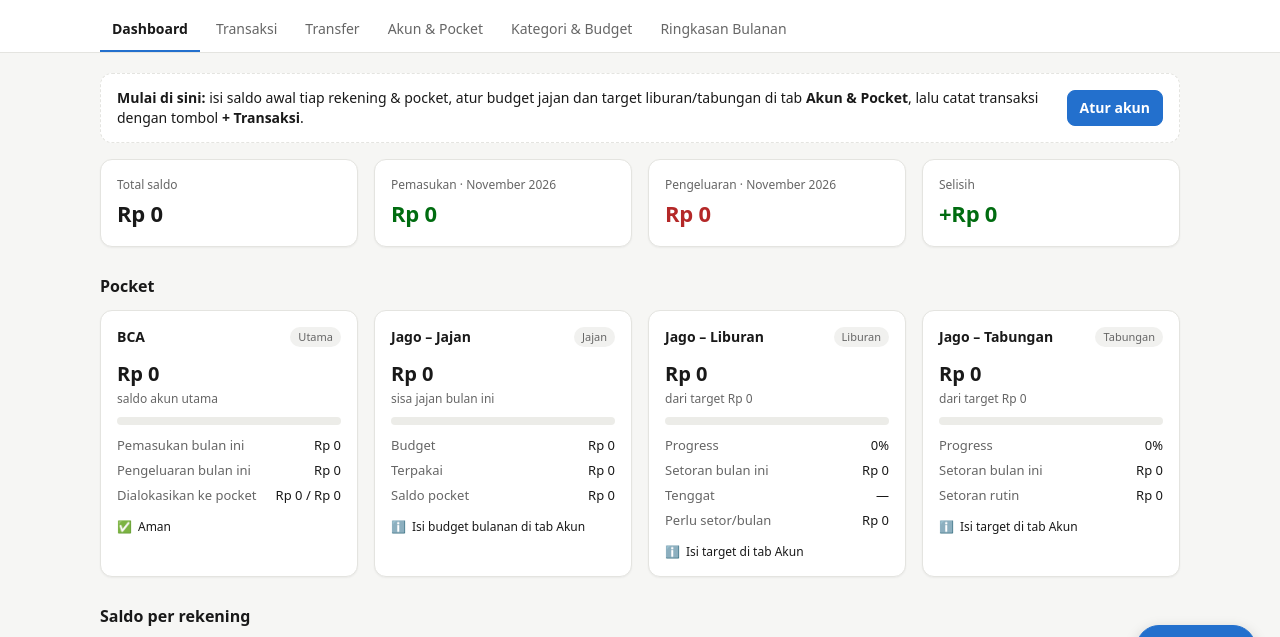
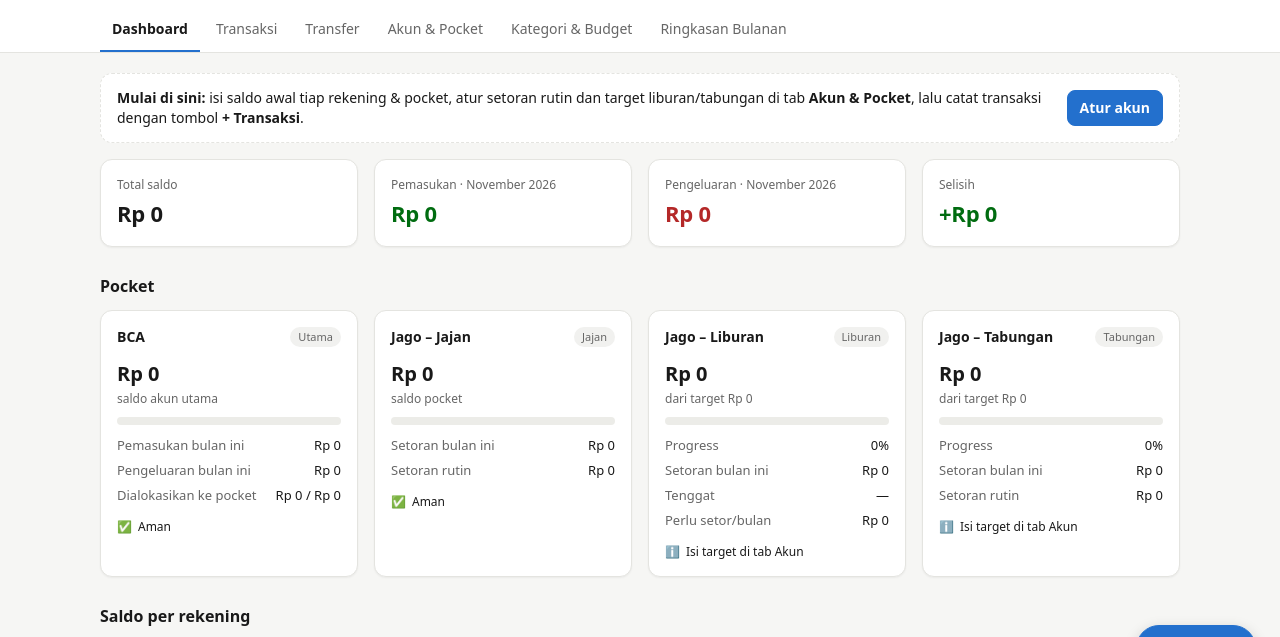
Before and after one commit to qahludhia/Finance-Tracker, a plain HTML site: page index.html in a window 1280 px wide. Shown: the part 105-742 px from the top of the page. Drawn offline with Linux system fonts and the light colour scheme.

Commit message:
Pocket Jajan: tampilkan saldo dan alokasi, hapus budget bulanan
Co-Authored-By: Claude Opus 5.5 <noreply@anthropic.com>
Claude-Session: https://claude.ai/code/session_015xMm4KQvgerJCF1VH4VrXt

```diff
--- a/index.html
+++ b/index.html
@@ -486,14 +486,13 @@ function pocketInfo(a, m) {
   const saldo = saldoAkun(a);
   const keluar = keluarBulan(a, m);
   if (a.fungsi === "Jajan") {
-    const budget = Number(a.budgetBulanan) || 0;
-    const sisa = budget - keluar;
-    const pct = budget > 0 ? keluar / budget : 0;
+    const rutin = Number(a.setoranRutin) || 0;
+    const setoran = setoranBulan(a, m);
+    const pct = rutin > 0 ? setoran / rutin : 0;
     let st = ["good", "✅", "Aman"];
-    if (budget <= 0) st = ["", "ℹ️", "Isi budget bulanan di tab Akun"];
-    else if (sisa < 0) st = ["critical", "🔴", "Over budget " + rp(-sisa)];
-    else if (sisa < budget * 0.2) st = ["warning", "🟡", "Tinggal sedikit"];
-    return { saldo, keluar, budget, sisa, pct, st };
+    if (saldo < 0) st = ["critical", "🔴", "Saldo minus"];
+    else if (rutin > 0 && setoran < rutin) st = ["", "ℹ️", "Belum dialokasikan " + rp(rutin - setoran)];
+    return { saldo, keluar, rutin, setoran, pct, st };
   }
   if (a.fungsi === "Liburan" || a.fungsi === "Tabungan") {
     const target = Number(a.target) || 0;
@@ -544,7 +543,7 @@ function viewDashboard() {
 
   let h = "";
   if (isEmpty) {
-    h += `<div class="banner"><p><b>Mulai di sini:</b> isi saldo awal tiap rekening & pocket, atur budget jajan dan target liburan/tabungan di tab <b>Akun & Pocket</b>, lalu catat transaksi dengan tombol <b>+ Transaksi</b>.</p><button class="btn primary" data-go="akun">Atur akun</button></div>`;
+    h += `<div class="banner"><p><b>Mulai di sini:</b> isi saldo awal tiap rekening & pocket, atur setoran rutin dan target liburan/tabungan di tab <b>Akun & Pocket</b>, lalu catat transaksi dengan tombol <b>+ Transaksi</b>.</p><button class="btn primary" data-go="akun">Atur akun</button></div>`;
   }
   h += `<div class="grid g4">
     ${stat("Total saldo", rp(totalSaldo))}
@@ -608,11 +607,10 @@ function pocketCard(a, m) {
   const p = pocketInfo(a, m);
   let body = "";
   if (a.fungsi === "Jajan") {
-    body = `<div class="big ${p.sisa < 0 ? "neg" : ""}">${rp(p.sisa)}</div><div class="muted" style="font-size:12px">sisa jajan bulan ini</div>
-      <div class="progress" data-tip="Terpakai ${rp(p.keluar)} dari ${rp(p.budget)} (${Math.round(p.pct * 100)}%)"><div class="${p.st[0]}" style="width:${Math.min(100, p.pct * 100)}%"></div></div>
-      <div class="kv"><span>Budget</span><span class="num">${rp(p.budget)}</span></div>
-      <div class="kv"><span>Terpakai</span><span class="num">${rp(p.keluar)}</span></div>
-      <div class="kv"><span>Saldo pocket</span><span class="num">${rp(p.saldo)}</span></div>`;
+    body = `<div class="big ${p.saldo < 0 ? "neg" : ""}">${rp(p.saldo)}</div><div class="muted" style="font-size:12px">saldo pocket</div>
+      <div class="progress" data-tip="Dialokasikan ${rp(p.setoran)} dari ${rp(p.rutin)} (${Math.round(p.pct * 100)}%)"><div class="${p.pct >= 1 ? "good" : ""}" style="width:${Math.min(100, p.pct * 100)}%"></div></div>
+      <div class="kv"><span>Setoran bulan ini</span><span class="num">${rp(p.setoran)}</span></div>
+      <div class="kv"><span>Setoran rutin</span><span class="num">${rp(p.rutin)}</span></div>`;
   } else if (a.fungsi === "Liburan" || a.fungsi === "Tabungan") {
     body = `<div class="big">${rp(p.saldo)}</div><div class="muted" style="font-size:12px">dari target ${rp(p.target)}</div>
       <div class="progress" data-tip="${Math.round(p.pct * 100)}% dari target"><div class="${p.pct >= 1 ? "good" : ""}" style="width:${Math.min(100, p.pct * 100)}%"></div></div>
@@ -724,10 +722,10 @@ function viewTransfer() {
 
 /* ============ Akun ============ */
 function viewAkun() {
-  return `<div class="section-title" style="margin-top:0"><div><h2>Akun & Pocket</h2><div class="hint">Tiap pocket Jago dihitung sebagai akun sendiri. Fungsi menentukan cara pocket dipantau: Jajan → budget bulanan, Liburan → target + tenggat, Tabungan → target & peringatan kalau terpakai.</div></div><button class="btn primary" id="addAkun">+ Akun</button></div>
-    <div class="card"><div class="table-wrap"><table><thead><tr><th>Nama</th><th>Bank</th><th>Fungsi</th><th class="r">Saldo awal</th><th class="r">Setoran rutin</th><th class="r">Budget/bulan</th><th class="r">Target</th><th>Tenggat</th><th class="r">Saldo sekarang</th><th></th></tr></thead><tbody>
+  return `<div class="section-title" style="margin-top:0"><div><h2>Akun & Pocket</h2><div class="hint">Tiap pocket Jago dihitung sebagai akun sendiri. Fungsi menentukan cara pocket dipantau: Jajan → saldo & alokasi, Liburan → target + tenggat, Tabungan → target & peringatan kalau terpakai.</div></div><button class="btn primary" id="addAkun">+ Akun</button></div>
+    <div class="card"><div class="table-wrap"><table><thead><tr><th>Nama</th><th>Bank</th><th>Fungsi</th><th class="r">Saldo awal</th><th class="r">Setoran rutin</th><th class="r">Target</th><th>Tenggat</th><th class="r">Saldo sekarang</th><th></th></tr></thead><tbody>
     ${S.akun.map(a => `<tr><td>${esc(a.nama)}</td><td>${esc(a.bank)}</td><td><span class="pill">${esc(a.fungsi)}</span></td><td class="r num">${rp(a.saldoAwal)}</td><td class="r num">${a.fungsi === "Utama" ? "—" : rp(a.setoranRutin)}</td>
-      <td class="r num">${a.fungsi === "Jajan" ? rp(a.budgetBulanan) : "—"}</td><td class="r num">${a.fungsi === "Liburan" || a.fungsi === "Tabungan" ? rp(a.target) : "—"}</td><td>${a.fungsi === "Liburan" ? dateLabel(a.tenggat) || "—" : "—"}</td>
+      <td class="r num">${a.fungsi === "Liburan" || a.fungsi === "Tabungan" ? rp(a.target) : "—"}</td><td>${a.fungsi === "Liburan" ? dateLabel(a.tenggat) || "—" : "—"}</td>
       <td class="r num"><b>${rp(saldoAkun(a))}</b></td><td class="r" style="white-space:nowrap"><button class="btn small" data-edit-akun="${a.id}">Ubah</button> <button class="btn small danger" data-del-akun="${a.id}">Hapus</button></td></tr>`).join("")}
     </tbody></table></div></div>
     <p class="hint">Saldo sekarang = saldo awal + pemasukan − pengeluaran + transfer masuk − transfer keluar. Kalau beda dengan saldo di aplikasi bank, cek transaksi yang belum tercatat.</p>`;
@@ -744,7 +742,7 @@ function viewKategori() {
       <td class="r" style="white-space:nowrap"><button class="btn small" data-edit-kat="${k.id}">Ubah</button> <button class="btn small danger" data-del-kat="${k.id}">Hapus</button></td></tr>`;
   };
   const tbl = (tipe) => `<table><thead><tr><th>${tipe}</th><th class="r">Budget/bulan</th><th class="r">${tipe === "Pemasukan" ? "Masuk" : "Terpakai"} · ${monthShort(m)}</th><th class="r">Sisa</th><th></th></tr></thead><tbody>${S.kategori.filter(k => k.tipe === tipe).map(row).join("")}</tbody></table>`;
-  return `<div class="section-title" style="margin-top:0"><div><h2>Kategori & Budget</h2><div class="hint">Budget kategori itu opsional. Budget jajan utama sudah diatur lewat pocket Jajan.</div></div><button class="btn primary" id="addKat">+ Kategori</button></div>
+  return `<div class="section-title" style="margin-top:0"><div><h2>Kategori & Budget</h2><div class="hint">Budget kategori itu opsional.</div></div><button class="btn primary" id="addKat">+ Kategori</button></div>
     <div class="grid g2"><div class="card table-wrap">${tbl("Pengeluaran")}</div><div class="card table-wrap">${tbl("Pemasukan")}</div></div>`;
 }
 
@@ -824,11 +822,10 @@ function formAkun(a) {
     <label>Saldo awal (Rp)<input type="text" inputmode="numeric" name="saldoAwal" data-rp value="${rpVal(a.saldoAwal)}" placeholder="0"></label>
     <span class="hint">Saldo awal = saldo di aplikasi bank saat kamu mulai mencatat.</span>
     <label data-f="Jajan Liburan Tabungan Lainnya">Setoran rutin tiap gajian (Rp)<input type="text" inputmode="numeric" name="setoranRutin" data-rp value="${rpVal(a.setoranRutin)}" placeholder="0"></label>
-    <label data-f="Jajan">Budget jajan per bulan (Rp)<input type="text" inputmode="numeric" name="budgetBulanan" data-rp value="${rpVal(a.budgetBulanan)}" placeholder="0"></label>
     <label data-f="Liburan Tabungan">Target (Rp)<input type="text" inputmode="numeric" name="target" data-rp value="${rpVal(a.target)}" placeholder="0"></label>
     <label data-f="Liburan">Tenggat (tanggal berangkat)<input type="date" name="tenggat" value="${a.tenggat || ""}"></label>`,
     (fd) => {
-      const data = { nama: fd.nama.trim(), bank: fd.bank.trim(), fungsi: fd.fungsi, saldoAwal: parseRp(fd.saldoAwal), setoranRutin: parseRp(fd.setoranRutin), budgetBulanan: parseRp(fd.budgetBulanan), target: parseRp(fd.target), tenggat: fd.tenggat || "" };
+      const data = { nama: fd.nama.trim(), bank: fd.bank.trim(), fungsi: fd.fungsi, saldoAwal: parseRp(fd.saldoAwal), setoranRutin: parseRp(fd.setoranRutin), target: parseRp(fd.target), tenggat: fd.tenggat || "" };
       if (edit) Object.assign(a, data); else S.akun.push({ id: uid(), ...data });
     });
   const sel = document.getElementById("fFungsi");
```
